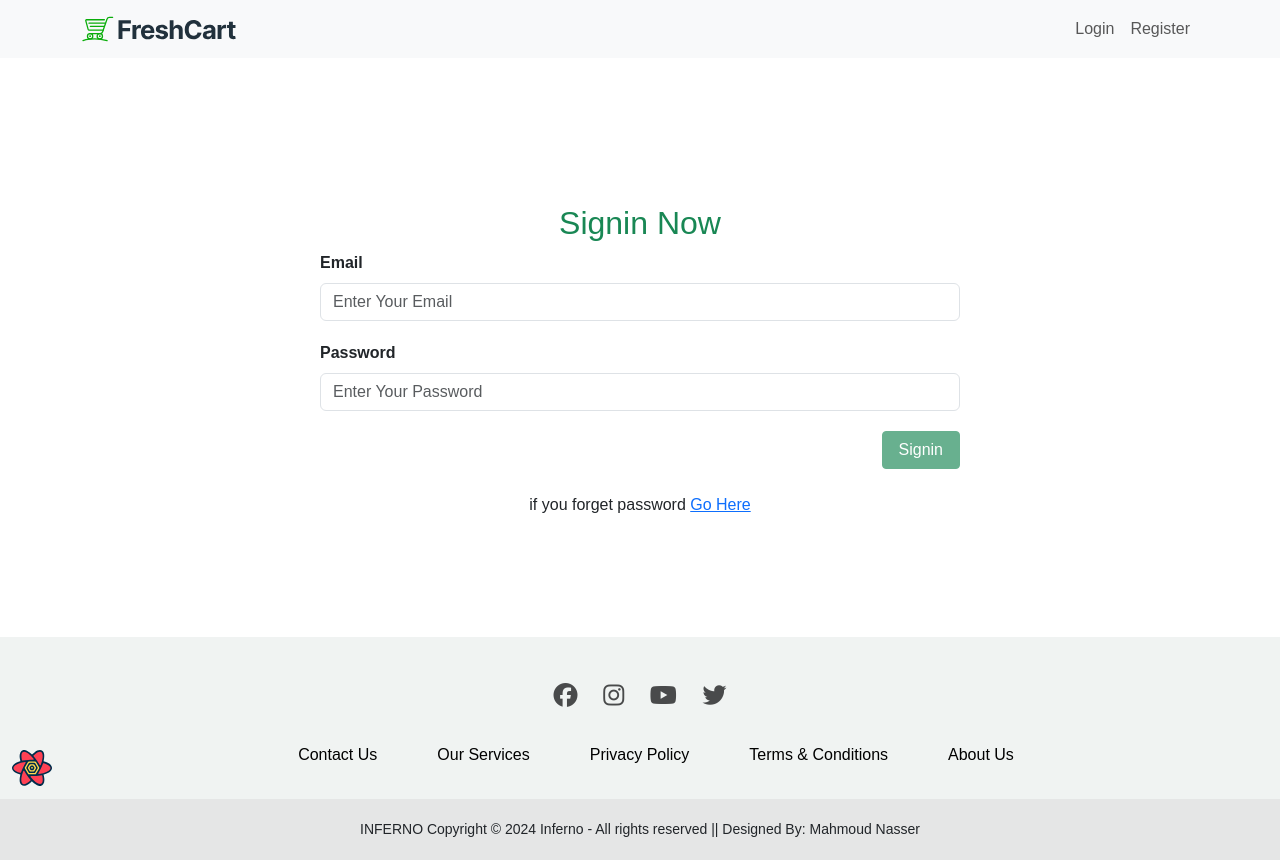
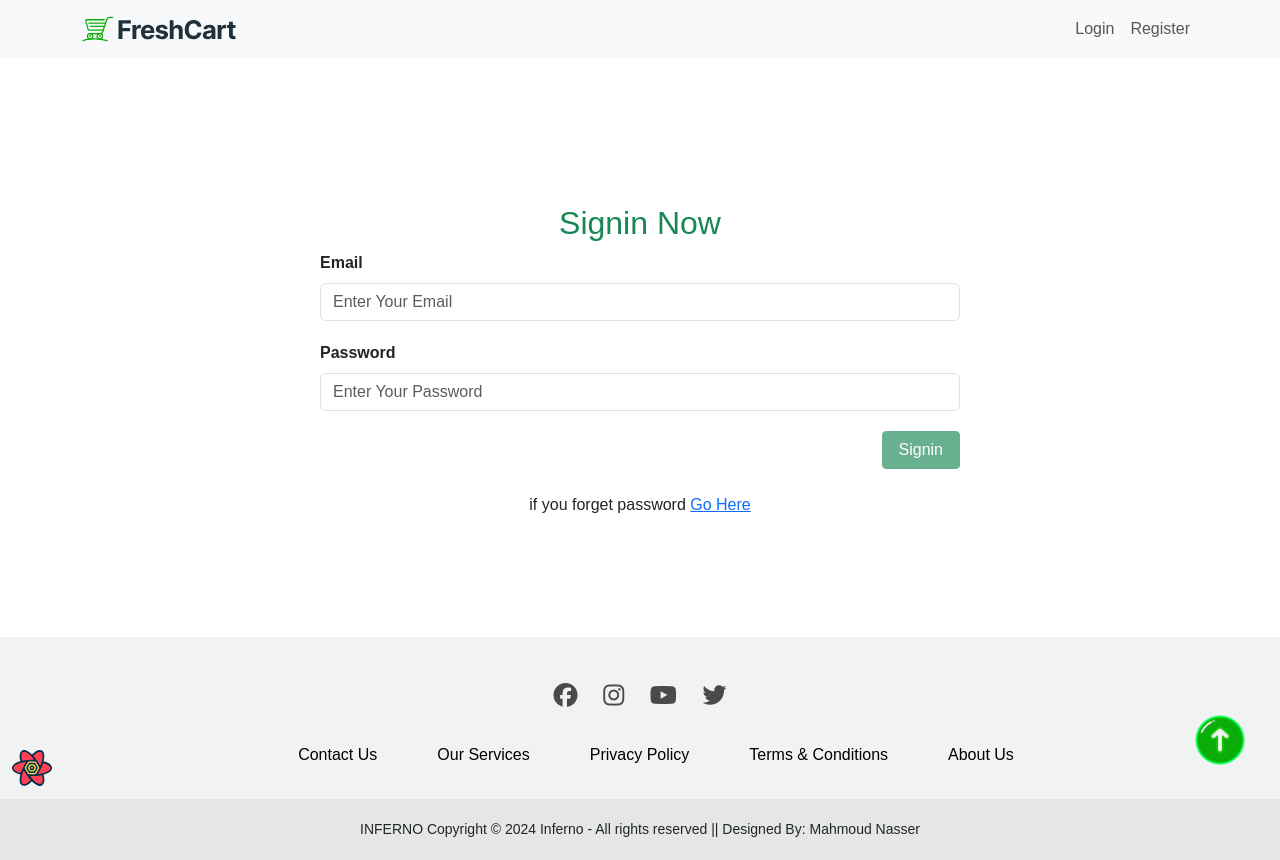
Before and after one commit to MahmoudNasser1242000/e-commerce-app, a React (Create React App) app: page / in a window 1280 px wide. Built offline with nearby package versions, Linux system fonts and the light colour scheme; no server answers; a web font is replaced by a local one.

Commit message:
go-up-icon

```diff
--- a/src/Components/LayOut/LayOut.jsx
+++ b/src/Components/LayOut/LayOut.jsx
@@ -4,6 +4,7 @@ import Navbar from '../Navbar/Navbar'
 import Footer from '../Footer/Footer'
 import { Outlet } from 'react-router-dom'
 import { Toaster } from 'react-hot-toast';
+import goUP from "../../Assets/images/up-arrow.png";
 
 export default function LayOut() {
   return (
@@ -11,6 +12,7 @@ export default function LayOut() {
       <Navbar/>
       <Outlet/>
       <Toaster />
+      <img src={goUP} alt="go to the top" onClick={() => {window.scroll({top: 0, behavior: "smooth"})}} className={`${styles.go_up}`}/>
       <Footer/>
     </>
   )
--- a/src/Components/LayOut/LayOut.module.css
+++ b/src/Components/LayOut/LayOut.module.css
@@ -0,0 +1,12 @@
+.go_up {
+    position: fixed;
+    bottom: 30px ;
+    right: 30px;
+    width: 60px !important;
+    height: 60px !important;
+    cursor: pointer;
+    transition: 0.3s;
+}
+.go_up:hover {
+    transform: scale(1.1);
+}
```
